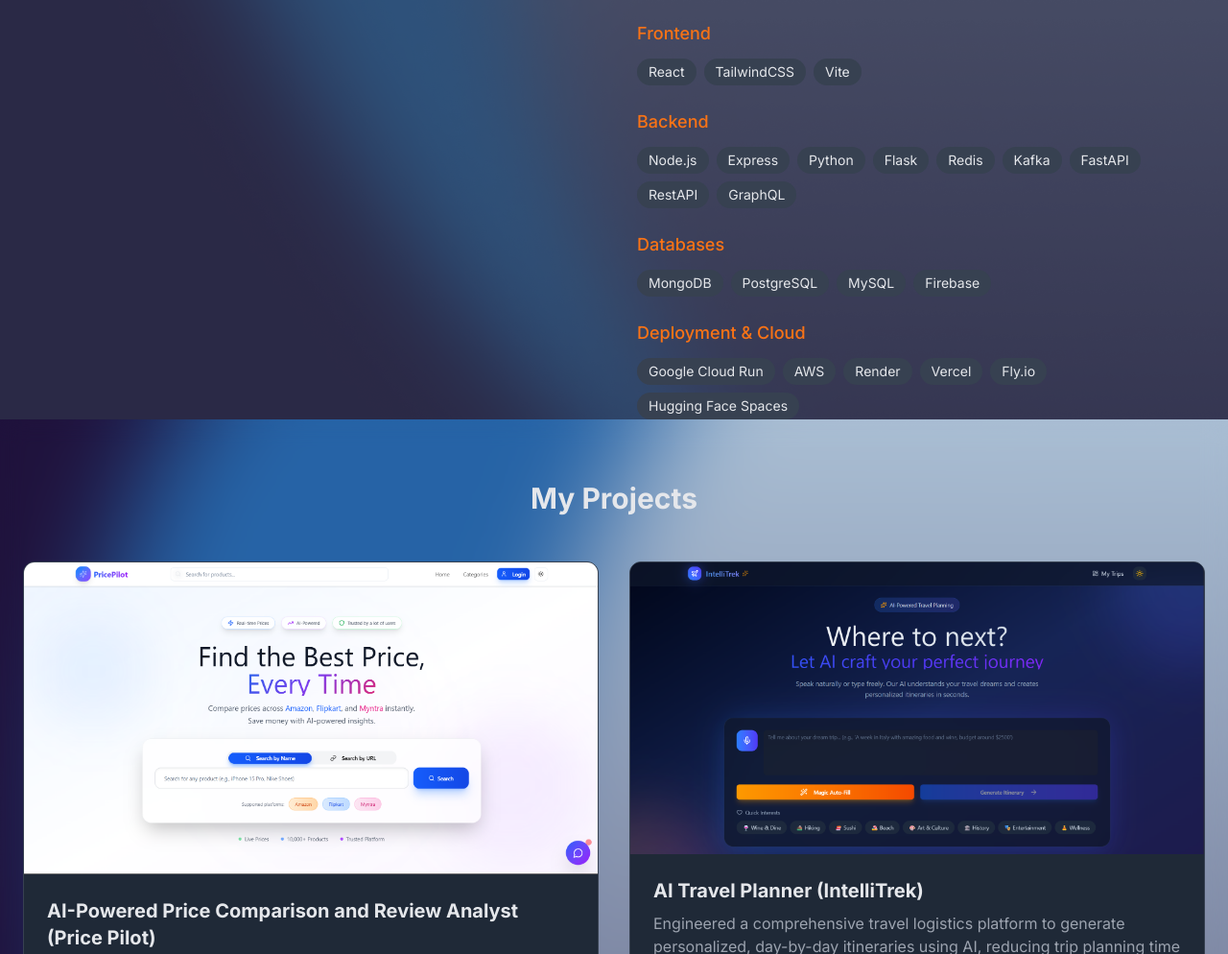
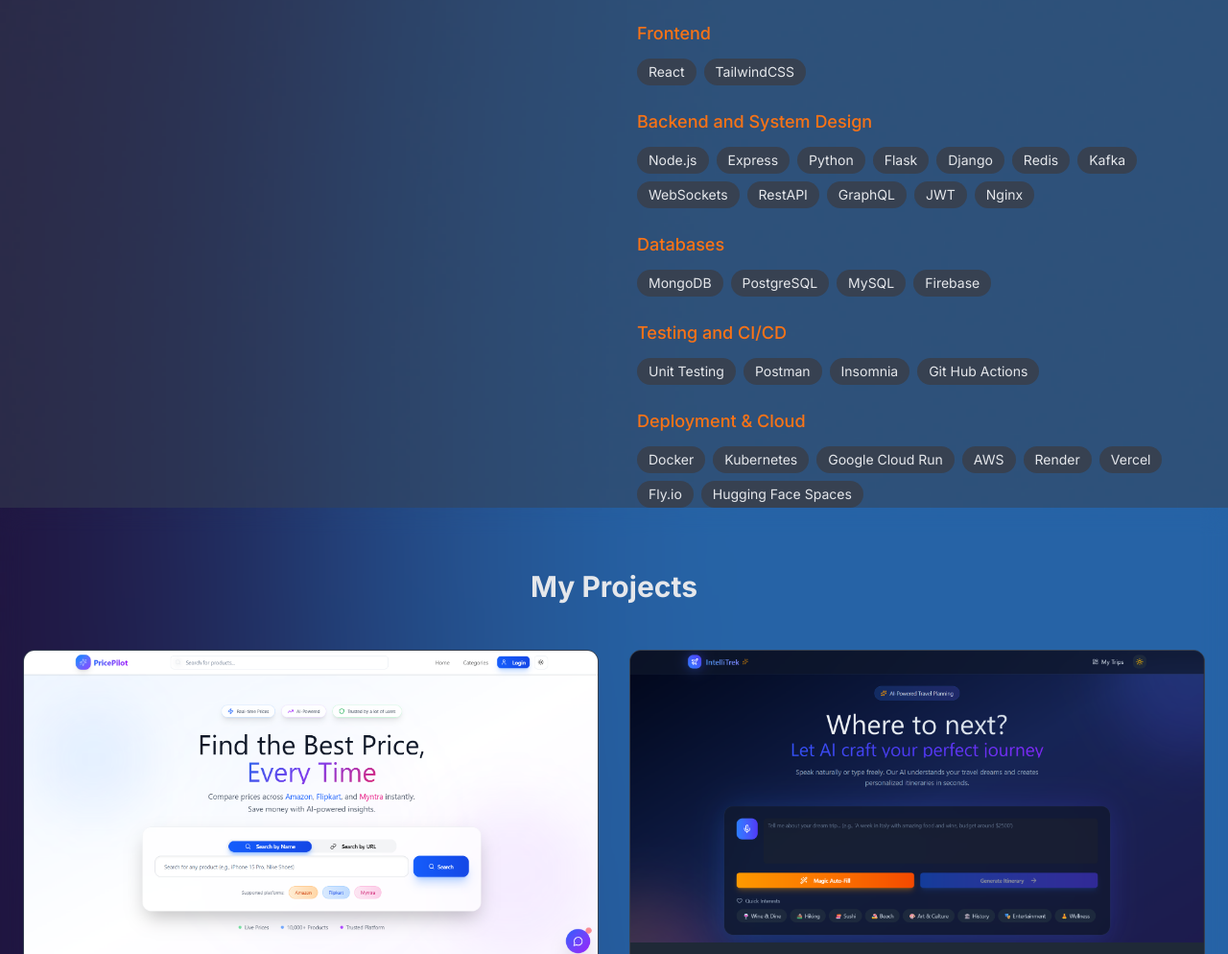
Before and after one commit to darksuryansh/darksuryansh.github.io, a plain HTML site: page index.html in a window 1280 px wide. Shown: the part 1139-2133 px from the top of the page at 96% size. Drawn offline with nearby package versions, Linux system fonts and the light colour scheme.

Commit message:
add some skills

```diff
--- a/index.html
+++ b/index.html
@@ -164,21 +164,24 @@
                                 <!-- <span class="px-3 py-1 bg-gray-700 rounded-full text-sm">Next.js</span> -->
                                 <span class="px-3 py-1 bg-gray-700 rounded-full text-sm">TailwindCSS</span>
 
-                                <span class="px-3 py-1 bg-gray-700 rounded-full text-sm">Vite</span>
+                                <!-- <span class="px-3 py-1 bg-gray-700 rounded-full text-sm"></span> -->
                             </div>
                         </div>
                         <div>
-                            <h4 class="text-lg font-medium mb-3 text-orange-500">Backend</h4>
+                            <h4 class="text-lg font-medium mb-3 text-orange-500">Backend and System Design</h4>
                             <div class="flex flex-wrap gap-2">
                                 <span class="px-3 py-1 bg-gray-700 rounded-full text-sm">Node.js</span>
                                 <span class="px-3 py-1 bg-gray-700 rounded-full text-sm">Express</span>
                                 <span class="px-3 py-1 bg-gray-700 rounded-full text-sm">Python</span>
                                 <span class="px-3 py-1 bg-gray-700 rounded-full text-sm">Flask</span>
+                                <span class="px-3 py-1 bg-gray-700 rounded-full text-sm">Django</span>
                                 <span class="px-3 py-1 bg-gray-700 rounded-full text-sm">Redis</span>
                                 <span class="px-3 py-1 bg-gray-700 rounded-full text-sm">Kafka</span>
-                                <span class="px-3 py-1 bg-gray-700 rounded-full text-sm">FastAPI  </span>
+                                <span class="px-3 py-1 bg-gray-700 rounded-full text-sm">WebSockets  </span>
                                 <span class="px-3 py-1 bg-gray-700 rounded-full text-sm"> RestAPI </span>
                                 <span class="px-3 py-1 bg-gray-700 rounded-full text-sm"> GraphQL </span>
+                                <span class="px-3 py-1 bg-gray-700 rounded-full text-sm"> JWT </span>
+                                <span class="px-3 py-1 bg-gray-700 rounded-full text-sm"> Nginx </span>
                             </div>
                         </div>
                         <div>
@@ -191,9 +194,21 @@
 
                             </div>
                         </div>
+                         <div>
+                            <h4 class="text-lg font-medium mb-3 text-orange-500">Testing and CI/CD</h4>
+                            <div class="flex flex-wrap gap-2">
+                                <span class="px-3 py-1 bg-gray-700 rounded-full text-sm">Unit Testing</span>
+                                <span class="px-3 py-1 bg-gray-700 rounded-full text-sm">Postman</span>
+                                <span class="px-3 py-1 bg-gray-700 rounded-full text-sm">Insomnia</span>
+                                <span class="px-3 py-1 bg-gray-700 rounded-full text-sm">Git Hub Actions</span>
+
+                            </div>
+                        </div>
                         <div>
                             <h4 class="text-lg font-medium mb-3 text-orange-500">Deployment & Cloud </h4>
                             <div class="flex flex-wrap gap-2">
+                                <span class="px-3 py-1 bg-gray-700 rounded-full text-sm">Docker</span>
+                                <span class="px-3 py-1 bg-gray-700 rounded-full text-sm">Kubernetes </span>
                                 <span class="px-3 py-1 bg-gray-700 rounded-full text-sm">Google Cloud Run </span>
                                 <span class="px-3 py-1 bg-gray-700 rounded-full text-sm">AWS</span>
                                 <span class="px-3 py-1 bg-gray-700 rounded-full text-sm">Render</span>
--- a/styles.css
+++ b/styles.css
@@ -8,7 +8,7 @@
         /* background-image: linear-gradient(90deg, #00f0ff, #ff7a00, #00f0ff); */
         background-image: linear-gradient(90deg, hsl(0, 0%, 0%), #000000, #000000);
     }
-}
+
 
 @layer utilities {
     .bg-noise {
```
